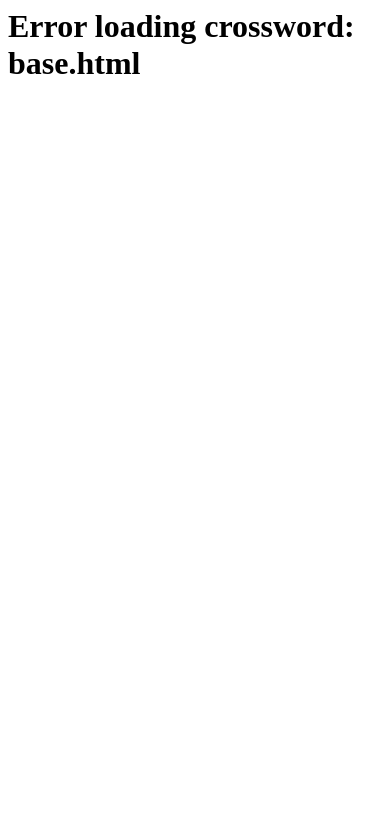
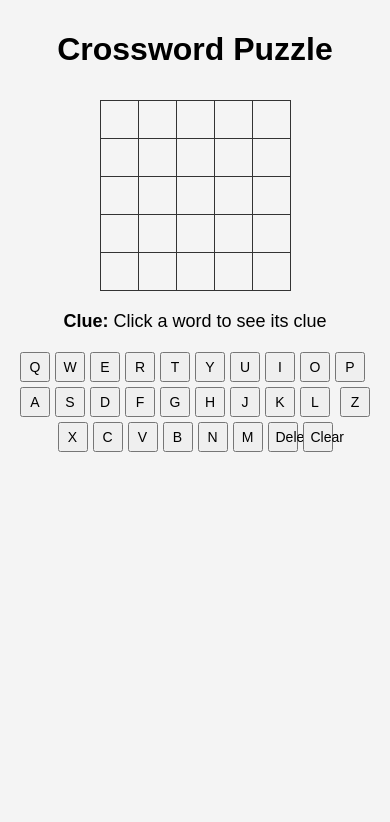
Before and after one commit to mobrienn/crossword-generator, a Flask app: page / in a window 390 px wide. Shown: the top 822 px of the page. Run offline with Flask 3, Linux system fonts and the light colour scheme.

Commit message:
appp development

```diff
--- a/crossword_app/app.py
+++ b/crossword_app/app.py
@@ -13,13 +13,22 @@ PRE_ROW_CLUES = []
 PRE_COLUMN_CLUES = []
 
 try:
-    wordlist_path = os.path.join(os.getcwd(), 'word_lists', 'word_list_with_clues.txt')
+    # Absolute path to this script
+    BASE_DIR = os.path.dirname(os.path.abspath(__file__))
+    wordlist_path = os.path.join(BASE_DIR, 'word_lists', 'word_list_with_clues.txt')
+
+    # Load crossword data
     word_clues, words, clue_dict, prefix_dict = get_crossword_data(wordlist_path)
 
+    # Generate the crossword
     solution = generate_crossword(words, prefix_dict)
     if solution:
         PREGENERATED_PUZZLE = solution
         PRE_ROW_CLUES, PRE_COLUMN_CLUES = generate_clue_list(solution, clue_dict)
+    else:
+        print("Warning: No puzzle could be generated at startup.")
+except FileNotFoundError:
+    print(f"Error: Word list not found at {wordlist_path}")
 except Exception as e:
     print(f"Error pre-generating puzzle: {e}")
 
@@ -29,14 +38,20 @@ except Exception as e:
 @app.route("/")
 def home():
     try:
-        if PREGENERATED_PUZZLE is None:
-            return "<h1>No puzzle available right now. Try again later.</h1>"
+        # Empty grid displayed to user
+        empty_grid = [['' for _ in range(GRID_SIZE)] for _ in range(GRID_SIZE)]
+
+        # Safe defaults for JS
+        solution = PREGENERATED_PUZZLE or [['' for _ in range(GRID_SIZE)] for _ in range(GRID_SIZE)]
+        row_clues = PRE_ROW_CLUES or []
+        column_clues = PRE_COLUMN_CLUES or []
 
         return render_template(
             "crossword.html",
-            grid=PREGENERATED_PUZZLE,
-            row_clues=PRE_ROW_CLUES,
-            column_clues=PRE_COLUMN_CLUES,
+            grid=empty_grid,        # what user sees
+            solution=solution,      # for checking letters
+            row_clues=row_clues,    # clues for JS
+            column_clues=column_clues,
             size=GRID_SIZE
         )
     except Exception as e:
--- /dev/null
+++ b/crossword_app/static/crossword.js
@@ -0,0 +1,58 @@
+let selectedCell = null;
+let solution = window.solution || null;  // You can pass the real solution from Flask later
+
+// Select a cell when clicked
+function selectCell(cell) {
+    if (selectedCell) {
+        selectedCell.classList.remove("selected");
+    }
+    selectedCell = cell;
+    selectedCell.classList.add("selected");
+
+    // Optional: show clue
+    const row = parseInt(cell.dataset.row);
+    const col = parseInt(cell.dataset.col);
+    let clueText = "";
+
+    if (rowClues[row]) {
+        clueText = `Row ${row + 1}: ${rowClues[row]}`;
+    } else if (columnClues[col]) {
+        clueText = `Column ${col + 1}: ${columnClues[col]}`;
+    } else {
+        clueText = "No clue for this cell.";
+    }
+    document.getElementById("current-clue").textContent = clueText;
+}
+
+// Add a letter to the selected cell
+function addLetter(letter) {
+    if (!selectedCell) return;
+
+    const row = parseInt(selectedCell.dataset.row);
+    const col = parseInt(selectedCell.dataset.col);
+
+    selectedCell.textContent = letter;
+
+    // Check correctness if solution exists
+    if (solution && solution[row][col]) {
+        if (letter === solution[row][col]) {
+            selectedCell.style.color = "black";  // Correct
+        } else {
+            selectedCell.style.color = "red";    // Incorrect
+        }
+    } else {
+        selectedCell.style.color = "black"; // Default
+    }
+}
+
+// Delete last character (make cell empty)
+function deleteLetter() {
+    if (!selectedCell) return;
+    selectedCell.textContent = "";
+    selectedCell.style.color = "black";
+}
+
+// Clear cell completely
+function clearCell() {
+    deleteLetter();
+}
--- a/crossword_app/templates/crossword.html
+++ b/crossword_app/templates/crossword.html
@@ -1,57 +1,156 @@
-{% extends "base.html" %}
-{% block content %}
+<!DOCTYPE html>
+<html lang="en">
+<head>
+    <meta charset="UTF-8">
+    <meta name="viewport" content="width=device-width, initial-scale=1.0">
+    <title>Crossword Puzzle</title>
+    <style>
+        body {
+            font-family: Arial, sans-serif;
+            padding: 10px;
+            margin: 0;
+            background-color: #f4f4f4;
+        }
 
+        h1 {
+            text-align: center;
+        }
+
+        .crossword-container {
+            display: flex;
+            flex-direction: column;
+            align-items: center;
+        }
+
+        table {
+            border-collapse: collapse;
+            margin: 10px 0;
+        }
+
+        td {
+            width: 50px;
+            height: 50px;
+            text-align: center;
+            vertical-align: middle;
+            border: 1px solid #333;
+            font-weight: bold;
+            font-size: 18px;
+            cursor: pointer;
+        }
+
+        td.selected {
+            background-color: #cce5ff;
+        }
+
+        #clue-container {
+            margin: 10px 0;
+            font-size: 18px;
+        }
+
+        #letter-pad {
+            display: flex;
+            flex-wrap: wrap;
+            justify-content: center;
+            gap: 5px;
+            margin-top: 10px;
+        }
+
+        #letter-pad button {
+            width: 40px;
+            height: 40px;
+            font-size: 16px;
+            cursor: pointer;
+        }
+
+        @media (max-width: 500px) {
+            td {
+                width: 35px;
+                height: 35px;
+                font-size: 14px;
+            }
+            #letter-pad button {
+                width: 30px;
+                height: 30px;
+                font-size: 14px;
+            }
+        }
+    </style>
+</head>
+<body>
     <h1>Crossword Puzzle</h1>
 
     <div class="crossword-container">
+        <!-- Crossword Grid -->
     <table id="crossword-grid">
-        {% for r, row in enumerate(grid) %}
+        {% for row_idx in range(grid|length) %}
         <tr>
-            {% for c, cell in enumerate(row) %}
-            <td data-row="{{ r }}" data-col="{{ c }}" onclick="selectCell(this)">
-                {{ cell }}
+            {% for col_idx in range(grid[row_idx]|length) %}
+            <td onclick="selectCell(this)" data-row="{{ row_idx }}" data-col="{{ col_idx }}" onclick="selectCell(this)">
+                {{ grid[row_idx][col_idx] }}
             </td>
             {% endfor %}
         </tr>
         {% endfor %}
     </table>
 
+
+
+        <!-- Dynamic clue display -->
         <div id="clue-container">
             <strong>Clue:</strong> <span id="current-clue">Click a word to see its clue</span>
         </div>
 
-    <div class="clues-container">
-        <div class="clues">
-            <h2>Across</h2>
-            <ul>
-                {% for clue in row_clues %}
-                <li>{{ clue[0] }}. {{ clue[2] }}</li>
-                {% endfor %}
-            </ul>
-        </div>
-        <div class="clues">
-            <h2>Down</h2>
-            <ul>
-                {% for clue in column_clues %}
-                <li>{{ clue[0] }}. {{ clue[2] }}</li>
-                {% endfor %}
-            </ul>
-        </div>
+        <!-- Virtual keyboard -->
+        <div id="letter-pad">
+
+            <!-- Row 1 -->
+            <button onclick="addLetter('Q')">Q</button>
+            <button onclick="addLetter('W')">W</button>
+            <button onclick="addLetter('E')">E</button>
+            <button onclick="addLetter('R')">R</button>
+            <button onclick="addLetter('T')">T</button>
+            <button onclick="addLetter('Y')">Y</button>
+            <button onclick="addLetter('U')">U</button>
+            <button onclick="addLetter('I')">I</button>
+            <button onclick="addLetter('O')">O</button>
+            <button onclick="addLetter('P')">P</button>
+
+            <!-- Row 2 -->
+            <div class="spacer"></div>
+            <button onclick="addLetter('A')">A</button>
+            <button onclick="addLetter('S')">S</button>
+            <button onclick="addLetter('D')">D</button>
+            <button onclick="addLetter('F')">F</button>
+            <button onclick="addLetter('G')">G</button>
+            <button onclick="addLetter('H')">H</button>
+            <button onclick="addLetter('J')">J</button>
+            <button onclick="addLetter('K')">K</button>
+            <button onclick="addLetter('L')">L</button>
+
+            <!-- Row 3 -->
+            <div class="spacer wide"></div>
+            <button onclick="addLetter('Z')">Z</button>
+            <button onclick="addLetter('X')">X</button>
+            <button onclick="addLetter('C')">C</button>
+            <button onclick="addLetter('V')">V</button>
+            <button onclick="addLetter('B')">B</button>
+            <button onclick="addLetter('N')">N</button>
+            <button onclick="addLetter('M')">M</button>
+            <button class="special" onclick="deleteLetter()">Delete</button>
+            <button class="special" onclick="clearCell()">Clear</button>
         </div>
 
-    <div id="letter-pad">
-        {% for letter in "ABCDEFGHIJKLMNOPQRSTUVWXYZ" %}
-        <button onclick="addLetter('{{ letter }}')">{{ letter }}</button>
-        {% endfor %}
-        <button onclick="deleteLetter()">Delete</button>
-        <button onclick="clearWord()">Clear</button>
-    </div>
     </div>
 
+    <!-- Pass clues to JS -->
     <script>
-    const rowClues = {{ row_clues | tojson }};
-    const columnClues = {{ column_clues | tojson }};
+        const rowClues = {{ row_clues | tojson | safe }};
+        const columnClues = {{ column_clues | tojson | safe }};
+        const size = {{ size }};
+
     </script>
+
+    <!-- JS file -->
     <script src="{{ url_for('static', filename='crossword.js') }}"></script>
-
-{% endblock %}
+</body>
+</html>
```
Also changed, not shown: crossword_app/templates/crossword.css (+41 -13 lines), crossword_app/templates/crossword.js (deleted, +0 -63 lines), crossword_app/word_lists/test-words_editor.py (renamed from word_lists/test-words_editor.py), crossword_app/word_lists/test_word_list.txt (renamed from word_lists/test_word_list.txt), crossword_app/word_lists/word_list_with_clues.txt (renamed from word_lists/word_list_with_clues.txt), crossword_app/word_lists/wordlist.txt (renamed from word_lists/wordlist.txt). Lines whose indentation alone changed are shown as unchanged.
